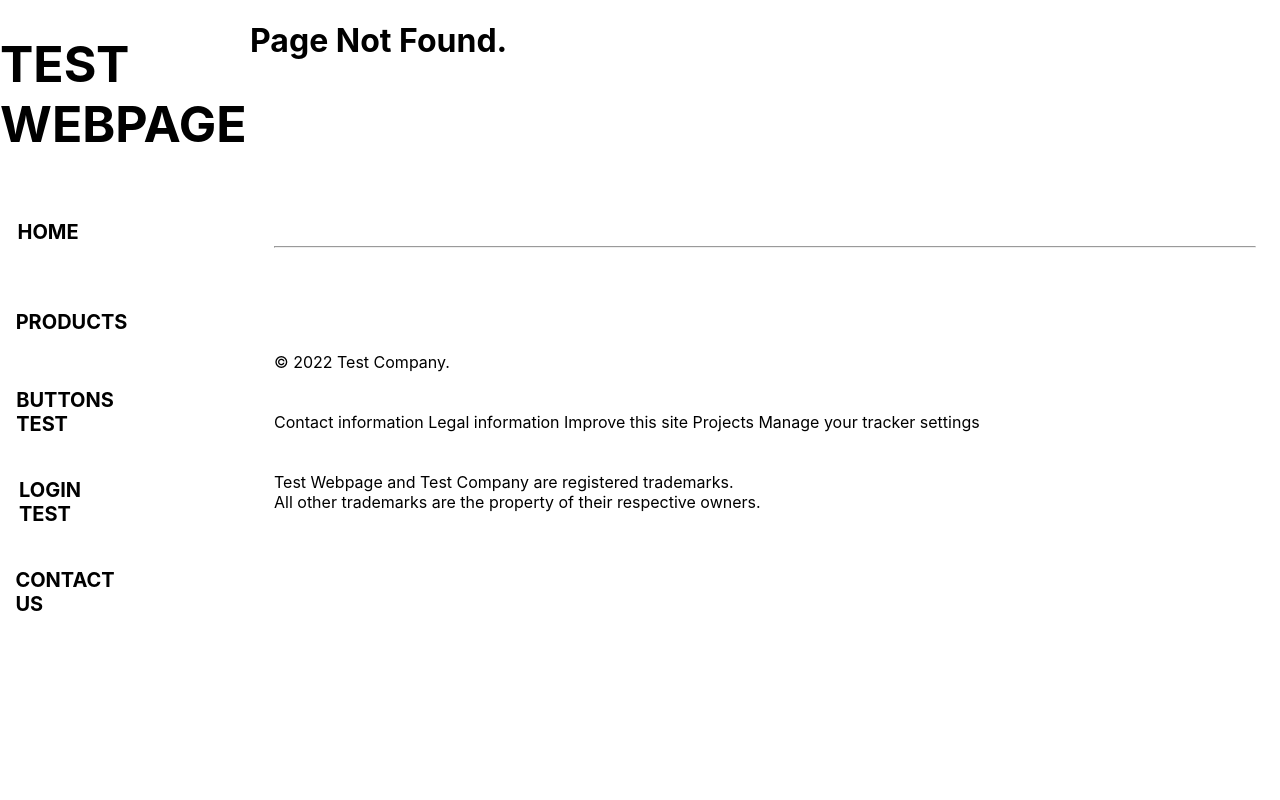
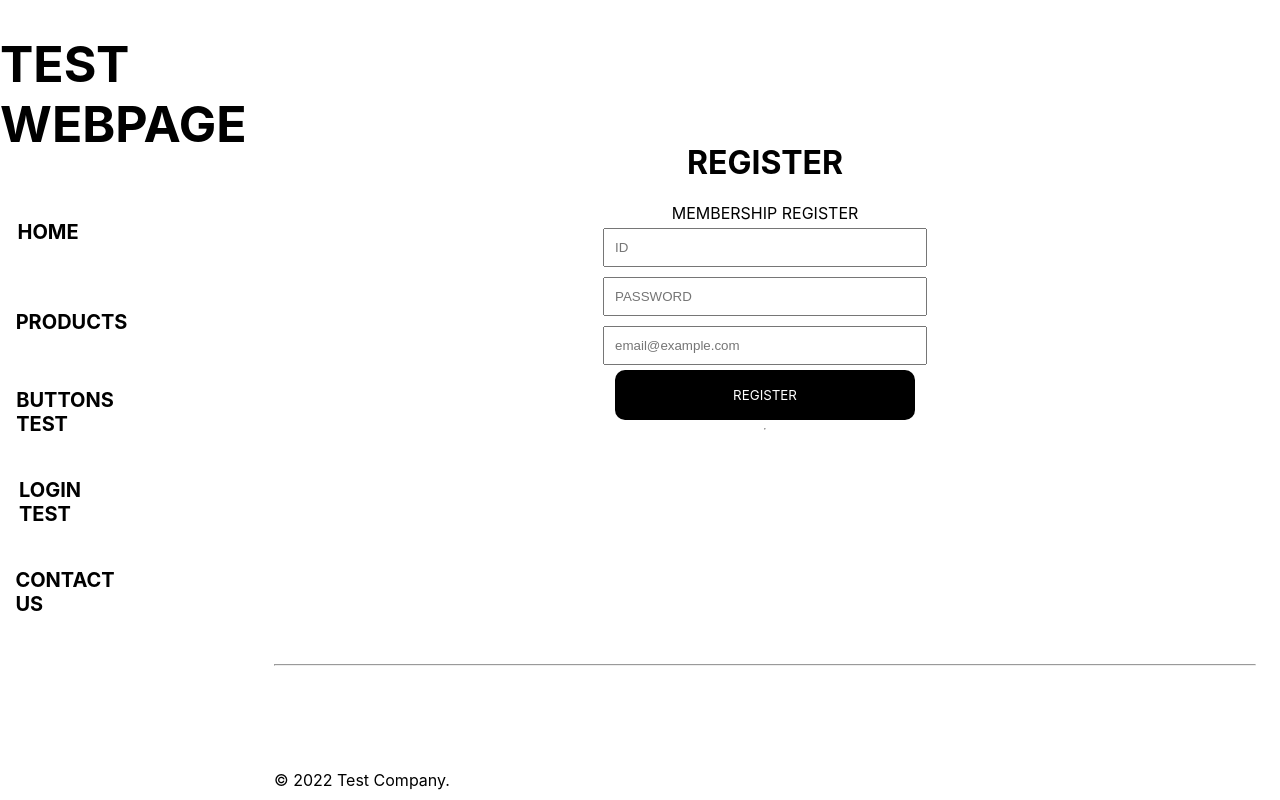
Before and after one commit to SungjunEom/express_deployment_test, a React (Create React App) app in the folder MainPage/: page /Register in a window 1280 px wide. Shown: the top 800 px of the page. Built offline with nearby package versions, Linux system fonts and the light colour scheme.

Commit message:
로그인/가입 기능 완성

```diff
--- a/MainPage/src/App.js
+++ b/MainPage/src/App.js
@@ -27,7 +27,7 @@ export default function App() {
               <Link to ="/Home"><BoldTextButton width="36px" height="30px" value="HOME" onClick={test} /></Link>
               <Link to ="/Products"><BoldTextButton width="83px" height="30px" value="PRODUCTS" onClick={test} /></Link>
               <Link to ="/ButtonParty"><BoldTextButton width="70px" height="30px" value="BUTTONS TEST" onClick={test} /></Link>
-              <Link to ="/Test"><BoldTextButton width="40px" height="30px" value="LOGIN TEST" /></Link>
+              <Link to ="/Login"><BoldTextButton width="40px" height="30px" value="LOGIN TEST" /></Link>
               <Link to ="/ContactUs"><BoldTextButton width="70px" height="30px" value="CONTACT US" onClick={test} /></Link>
             </div>
           </div>
--- a/MainPage/src/Login.js
+++ b/MainPage/src/Login.js
@@ -28,7 +28,7 @@ export default function Login(props) {
     const handleSubmit = (arg) => {
         arg.preventDefault();
         let temp = async() => {
-            await axios.post('/login',
+            await axios.post('/api/login',
             {
                 accountId:accountId,
                 Password:accountPassword
@@ -38,6 +38,9 @@ export default function Login(props) {
                 console.log(res);
                 if(res.data.loginSuccess==true) {
                     window.location.replace('/');
+                }
+                else {
+                    alert('아이디 및 비밀번호가 틀렸습니다.');
                 }
             })
         };
@@ -49,12 +52,12 @@ export default function Login(props) {
     }
 
     const gotoJoinUs = (arg) => {
-        console.log('gotoJoinUs');
+        window.location.replace('/Register');
     }
 
     const handleLogout = (arg) => {
         let temp = async() => {
-            await axios.get('/logout')
+            await axios.get('/api/logout')
             .then((res) => {
                 console.log(res);
                 removeCookie('x_auth');
--- /dev/null
+++ b/MainPage/src/Register.js
@@ -0,0 +1,72 @@
+import axios from "axios";
+import React, {useState, useEffect} from "react";
+import {Navigate} from 'react-router-dom';
+import {useCookies} from 'react-cookie';
+import BlackRoundButton from "./BlackRoundButton";
+
+export default function Register(props) {
+    const [accountId,setAccountId] = useState(0);
+    const [accountPassword,setAccountPassword] = useState(0);
+    const [accountEmail,setAccountEmail] = useState('');
+
+    const handleIdChange = (arg) => {
+        setAccountId(arg.target.value);
+    }
+
+    const handleSubmit = (arg) => {
+        arg.preventDefault();
+        let temp = async() => {
+            console.log('Entered');
+            await axios.post('/api/register',{
+                accountId: accountId,
+                Password: accountPassword,
+                accountEmail: accountEmail
+            })
+            .then((res) => {
+                if(res.data.success == true) {
+                    alert('가입이 완료되었습니다.\n새로운 아이디로 로그인하십시오.');
+                    window.location.replace('/Login');
+                }
+            })
+        }
+        temp();
+    }
+
+    const handlePassword = (arg) => {
+        setAccountPassword(arg.target.value);
+    }
+
+    const handleEmailChange = (arg) => {
+        setAccountEmail(arg.target.value);
+    }
+
+    return (
+    <div style={{display: 'flex',justifyContent:'center', alignItems:'center',width:'100%',height:'70vh', flexDirection:'column',marginTop:'0px'}}>
+        <div>
+            <h1>REGISTER</h1>
+        </div>
+        <form onSubmit={handleSubmit} style={{display:'flex', flexDirection:"column",justifyContent:"flex-start",alignItems:"center",width:'1000px'}}>
+            <div></div>
+            <div style={{display:'flex',justifyContent:'flex-start',alignItems:'center',width:'100%',height:'100%',flexDirection:'column'}}>
+            <label>MEMBERSHIP REGISTER</label>
+            <input type="text" value={accountId.value} onChange={handleIdChange} placeholder="ID"
+                style={{width:"300px",padding:"10px",margin:"5px"}}
+            />
+            <input type="password" value={accountPassword.value} onChange={handlePassword} placeholder="PASSWORD"
+                style={{width:"300px",padding:"10px",margin:"5px"}}
+            />
+            <input type="text" value={accountEmail.value} onChange={handleEmailChange} placeholder="email@example.com"
+                style={{width:"300px", padding:"10px", margin:"5px"}}
+            />
+            <button type="submit" className="floating-button brb"
+                style={{width:'300px',height:'50px',
+                fontFamily:'-apple-system,BlinkMacSystemFont,Segoe UI,Roboto,Oxygen,Ubuntu,Cantarell,Fira Sans,Droid Sans,Helvetica Neue,sans-serif',
+                border:'0px'
+            }}
+            >REGISTER</button>
+            </div>
+        </form>
+        <hr />
+    </div>
+    );
+}
--- a/MainPage/src/index.js
+++ b/MainPage/src/index.js
@@ -16,6 +16,7 @@ import ProductDetail from './ProductDetail.js';
 import IT from './IT.js';
 import LoginPage from './LoginPage.js';
 import Login from './Login.js';
+import Register from './Register.js';
 
 ReactDOM.render(
   <React.StrictMode>
@@ -32,7 +33,8 @@ ReactDOM.render(
             <Route path="Details/:category/:name" element={<ProductDetail />}/>
             <Route path="" element={<Pokemons/>} />
           </Route>
-          <Route path="Test" element={<Login />} />
+          <Route path="Login" element={<Login />} />
+          <Route path="Register" element={<Register />} />
           <Route path="" element={<Home />} />
           <Route path="*" element={<NotFound />} />
         </Route>
```
Also changed, not shown: 9 other files (tests, documents, lock files or other folders).
